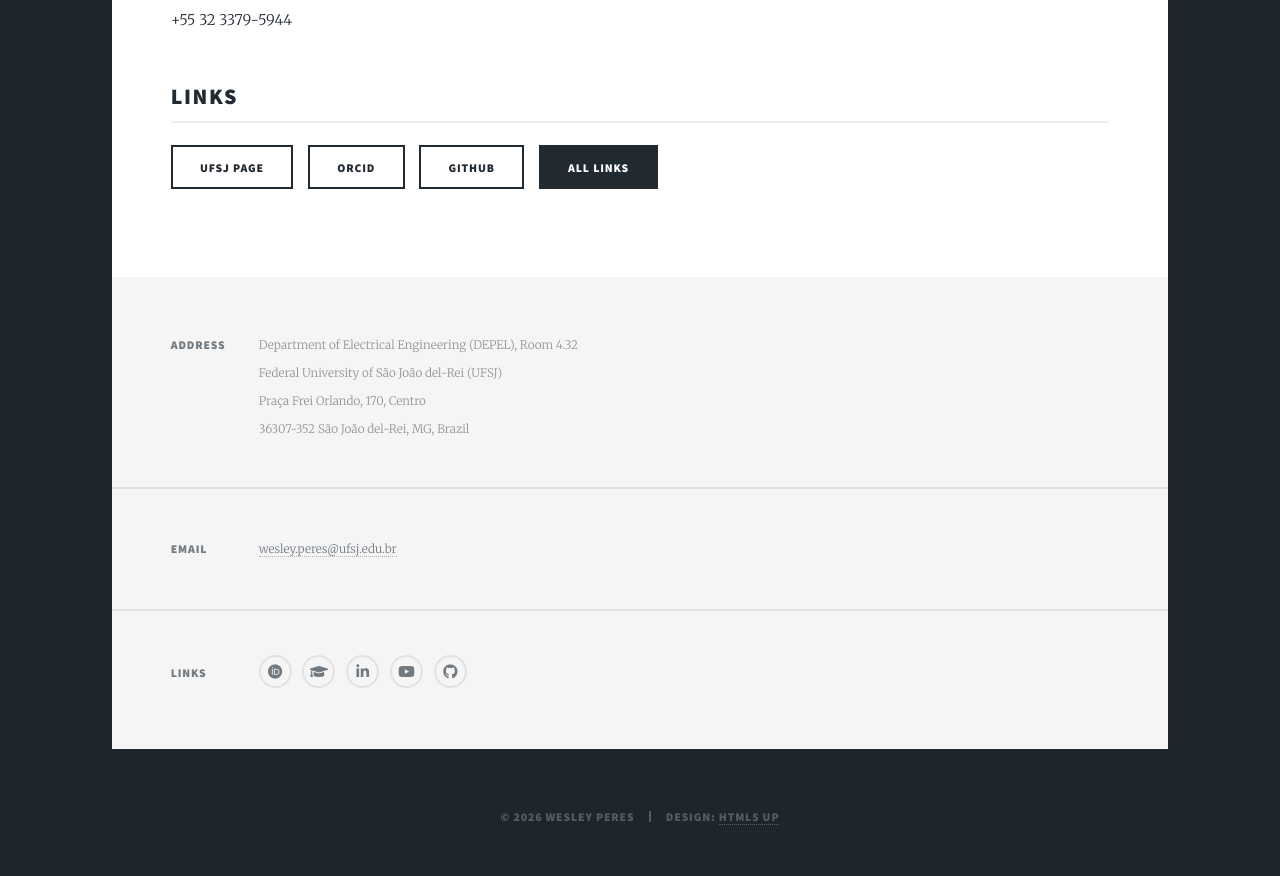
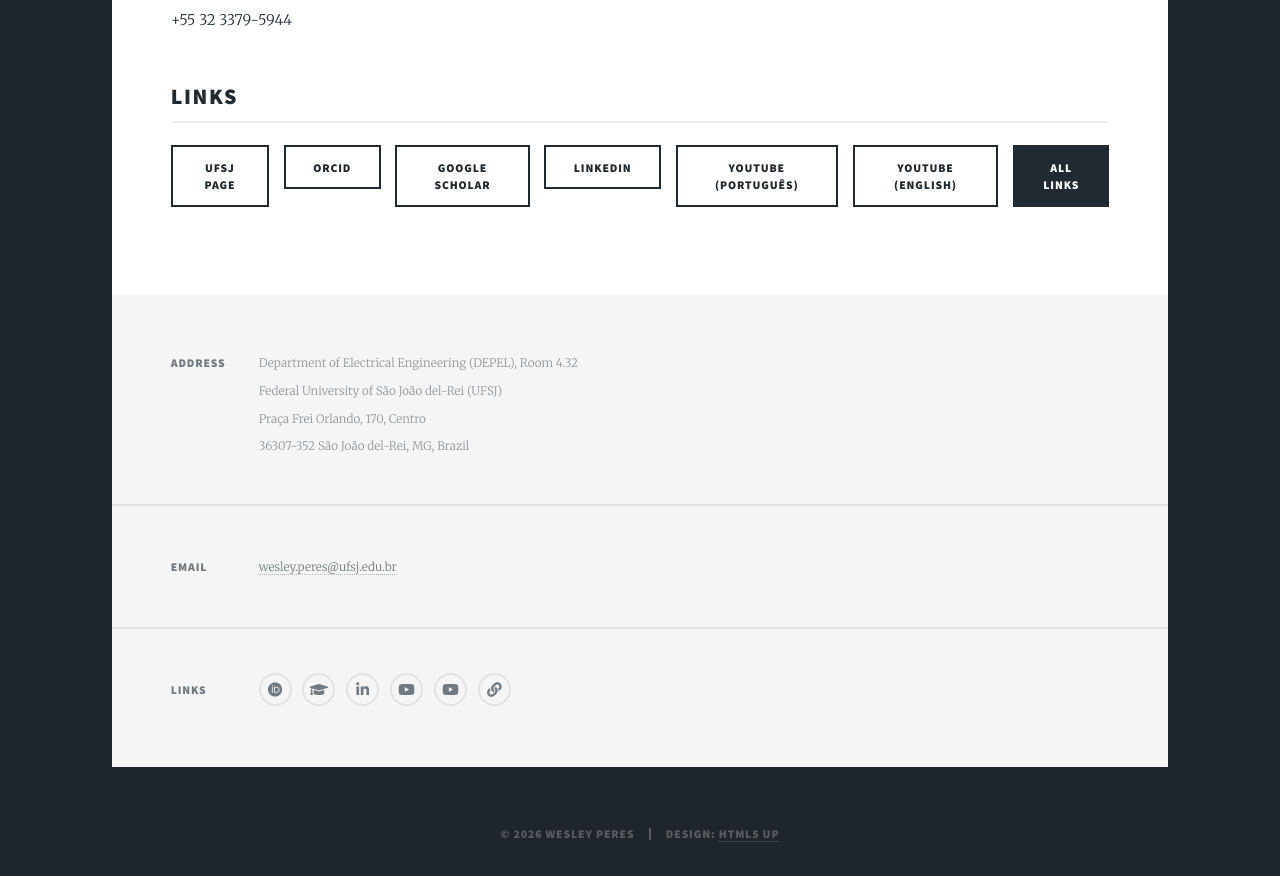
Before and after one commit to wesleyperesbr/wesleyperesbr.github.io, a plain HTML site: page contact.html in a window 1280 px wide. Shown: the part 1334-2210 px from the top of the page. Drawn offline with Linux system fonts and the light colour scheme.

Commit message:
Add files via upload

```diff
--- a/contact.html
+++ b/contact.html
@@ -36,11 +36,12 @@
 							<li class="active"><a href="contact.html">Contact</a></li>
 						</ul>
 						<ul class="icons">
-							<li><a href="https://orcid.org/0000-0003-3668-040X" class="icon brands fa-orcid"><span class="label">ORCID</span></a></li>
-							<li><a href="https://wesleyperesbr.github.io/bio/" class="icon solid fa-graduation-cap"><span class="label">Google Scholar</span></a></li><!-- TODO: trocar pelo link direto do Google Scholar -->
-							<li><a href="https://wesleyperesbr.github.io/bio/" class="icon brands fa-linkedin-in"><span class="label">LinkedIn</span></a></li><!-- TODO: trocar pelo link direto do LinkedIn -->
-							<li><a href="https://wesleyperesbr.github.io/bio/" class="icon brands fa-youtube"><span class="label">YouTube</span></a></li><!-- TODO: trocar pelo link direto do canal -->
-							<li><a href="https://github.com/wesleyperesbr" class="icon brands fa-github"><span class="label">GitHub</span></a></li>
+							<li><a href="https://orcid.org/0000-0003-3668-040X" title="ORCID" class="icon brands fa-orcid"><span class="label">ORCID</span></a></li>
+							<li><a href="https://scholar.google.com/citations?user=axIDP38AAAAJ&amp;hl=en" title="Google Scholar" class="icon solid fa-graduation-cap"><span class="label">Google Scholar</span></a></li>
+							<li><a href="https://www.linkedin.com/in/wesley-peres-27736424/" title="LinkedIn" class="icon brands fa-linkedin-in"><span class="label">LinkedIn</span></a></li>
+							<li><a href="https://www.youtube.com/@prof.wesleyperesbr" title="YouTube (Português)" data-lang="PT" class="icon brands fa-youtube lang"><span class="label">YouTube (Português)</span></a></li>
+							<li><a href="https://www.youtube.com/@wesleyperes.powersystems" title="YouTube (English)" data-lang="EN" class="icon brands fa-youtube lang"><span class="label">YouTube (English)</span></a></li>
+							<li><a href="https://wesleyperesbr.github.io/bio/" title="All links" class="icon solid fa-link"><span class="label">All links</span></a></li>
 						</ul>
 					</nav>
 
@@ -70,10 +71,13 @@
 								<ul class="actions">
 									<li><a href="https://ufsj.edu.br/wesleyperes/" class="button">UFSJ Page</a></li>
 									<li><a href="https://orcid.org/0000-0003-3668-040X" class="button">ORCID</a></li>
-									<li><a href="https://github.com/wesleyperesbr" class="button">GitHub</a></li>
+									<li><a href="https://scholar.google.com/citations?user=axIDP38AAAAJ&amp;hl=en" class="button">Google Scholar</a></li>
+									<li><a href="https://www.linkedin.com/in/wesley-peres-27736424/" class="button">LinkedIn</a></li>
+									<li><a href="https://www.youtube.com/@prof.wesleyperesbr" class="button">YouTube (Português)</a></li>
+									<li><a href="https://www.youtube.com/@wesleyperes.powersystems" class="button">YouTube (English)</a></li>
 									<li><a href="https://wesleyperesbr.github.io/bio/" class="button primary">All links</a></li>
 								</ul>
-								<!-- TODO: acrescente botões diretos para Google Scholar, Lattes e LinkedIn copiando os endereços da página BIO -->
+
 
 						</section>
 
@@ -96,11 +100,12 @@
 							<section>
 								<h3>Links</h3>
 								<ul class="icons alt">
-									<li><a href="https://orcid.org/0000-0003-3668-040X" class="icon brands alt fa-orcid"><span class="label">ORCID</span></a></li>
-							<li><a href="https://wesleyperesbr.github.io/bio/" class="icon solid alt fa-graduation-cap"><span class="label">Google Scholar</span></a></li><!-- TODO: trocar pelo link direto do Google Scholar -->
-							<li><a href="https://wesleyperesbr.github.io/bio/" class="icon brands alt fa-linkedin-in"><span class="label">LinkedIn</span></a></li><!-- TODO: trocar pelo link direto do LinkedIn -->
-							<li><a href="https://wesleyperesbr.github.io/bio/" class="icon brands alt fa-youtube"><span class="label">YouTube</span></a></li><!-- TODO: trocar pelo link direto do canal -->
-							<li><a href="https://github.com/wesleyperesbr" class="icon brands alt fa-github"><span class="label">GitHub</span></a></li>
+									<li><a href="https://orcid.org/0000-0003-3668-040X" title="ORCID" class="icon brands alt fa-orcid"><span class="label">ORCID</span></a></li>
+							<li><a href="https://scholar.google.com/citations?user=axIDP38AAAAJ&amp;hl=en" title="Google Scholar" class="icon solid alt fa-graduation-cap"><span class="label">Google Scholar</span></a></li>
+							<li><a href="https://www.linkedin.com/in/wesley-peres-27736424/" title="LinkedIn" class="icon brands alt fa-linkedin-in"><span class="label">LinkedIn</span></a></li>
+							<li><a href="https://www.youtube.com/@prof.wesleyperesbr" title="YouTube (Português)" data-lang="PT" class="icon brands alt fa-youtube lang"><span class="label">YouTube (Português)</span></a></li>
+							<li><a href="https://www.youtube.com/@wesleyperes.powersystems" title="YouTube (English)" data-lang="EN" class="icon brands alt fa-youtube lang"><span class="label">YouTube (English)</span></a></li>
+							<li><a href="https://wesleyperesbr.github.io/bio/" title="All links" class="icon solid alt fa-link"><span class="label">All links</span></a></li>
 								</ul>
 							</section>
 						</section>
```
Also changed, not shown: appointments.html (+12 -10 lines), courses.html (+14 -12 lines), index.html (+13 -11 lines), projects.html (+12 -10 lines), publications.html (+12 -10 lines), team.html (+13 -11 lines).
